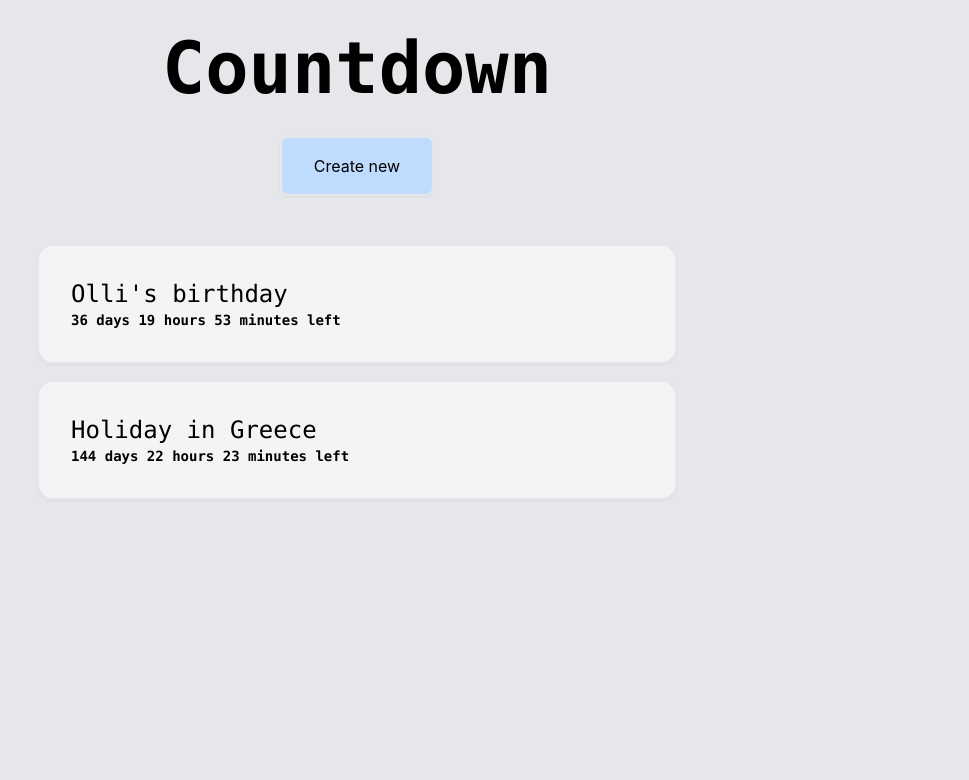
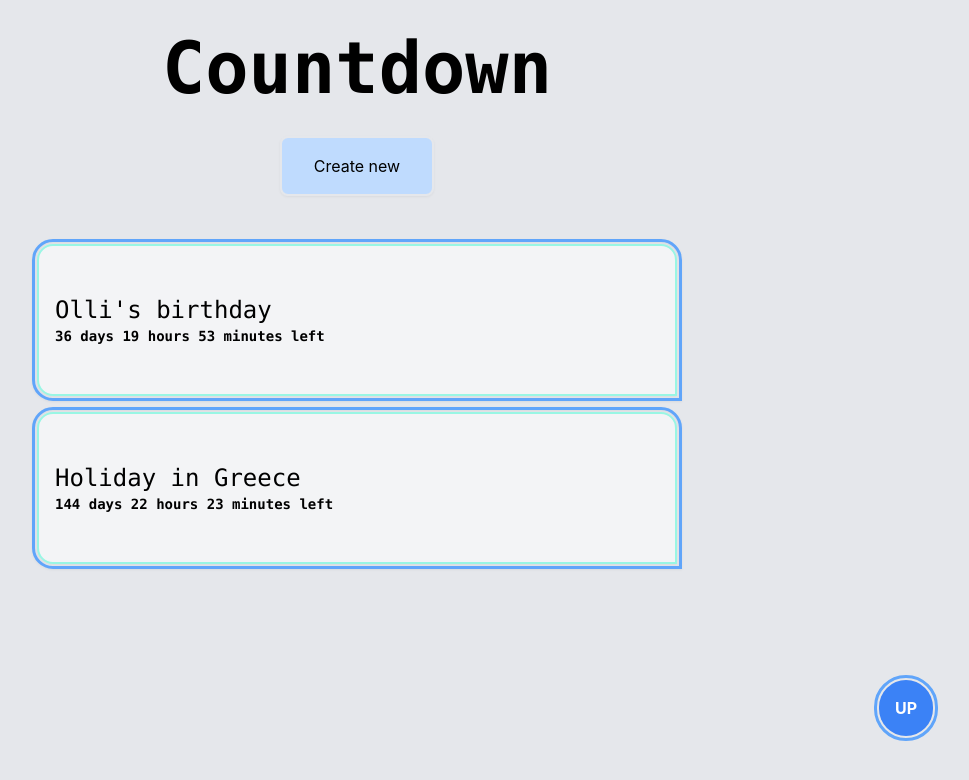
Before and after one commit to opamus/countdown-app, a React (Create React App) app: page / in a window 1280 px wide. Shown: the top 780 px of the page, without its empty margins (283-1252 px from the left). Built offline with nearby package versions, Linux system fonts and the light colour scheme.

Commit message:
Add up button and change up styles

```diff
--- a/src/App.js
+++ b/src/App.js
@@ -98,7 +98,7 @@ const App = () => {
         return (
           <div
             key={i}
-            className="flex flex-col w-6/12 mb-4 p-8 rounded-2xl border-2 justify-start drop-shadow-sm bg-gray-100"
+            className="flex flex-col w-6/12 mb-4 pl-4 pr-4 pt-12 pb-12 rounded-2xl border-2 justify-start drop-shadow-sm bg-gray-100 outline outline-offset-2 outline-blue-400 rounded-br-none border-teal-200	"
           >
             <h2 className="text-2xl font-mono">{event.title}</h2>
             <h2 className="text-sm font-bold font-mono">
@@ -122,6 +122,9 @@ const App = () => {
           </div>
         );
       })}
+      <button className="absolute text-white font-bold bottom-16 right-16 outline outline-offset-2 outline-blue-400 p-4 rounded-full bg-blue-500">
+        UP
+      </button>
     </div>
   );
 };
```
